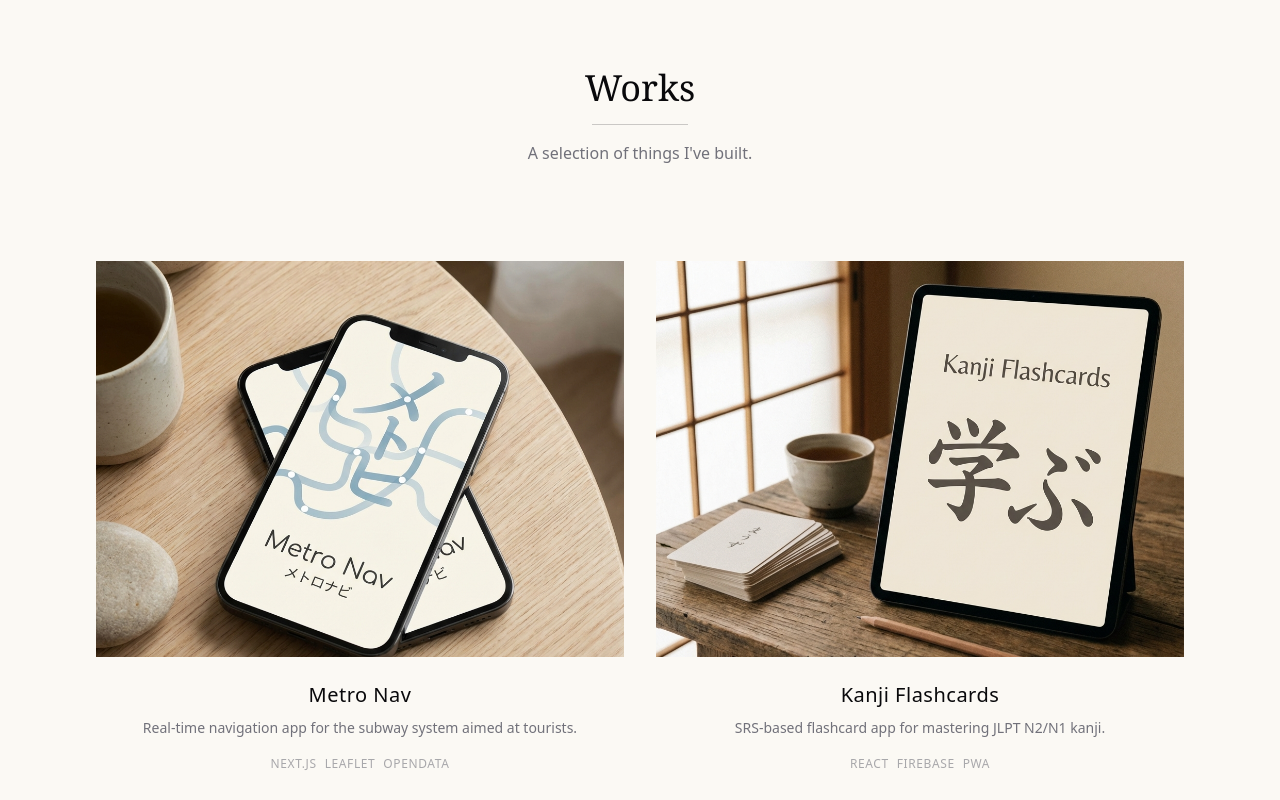
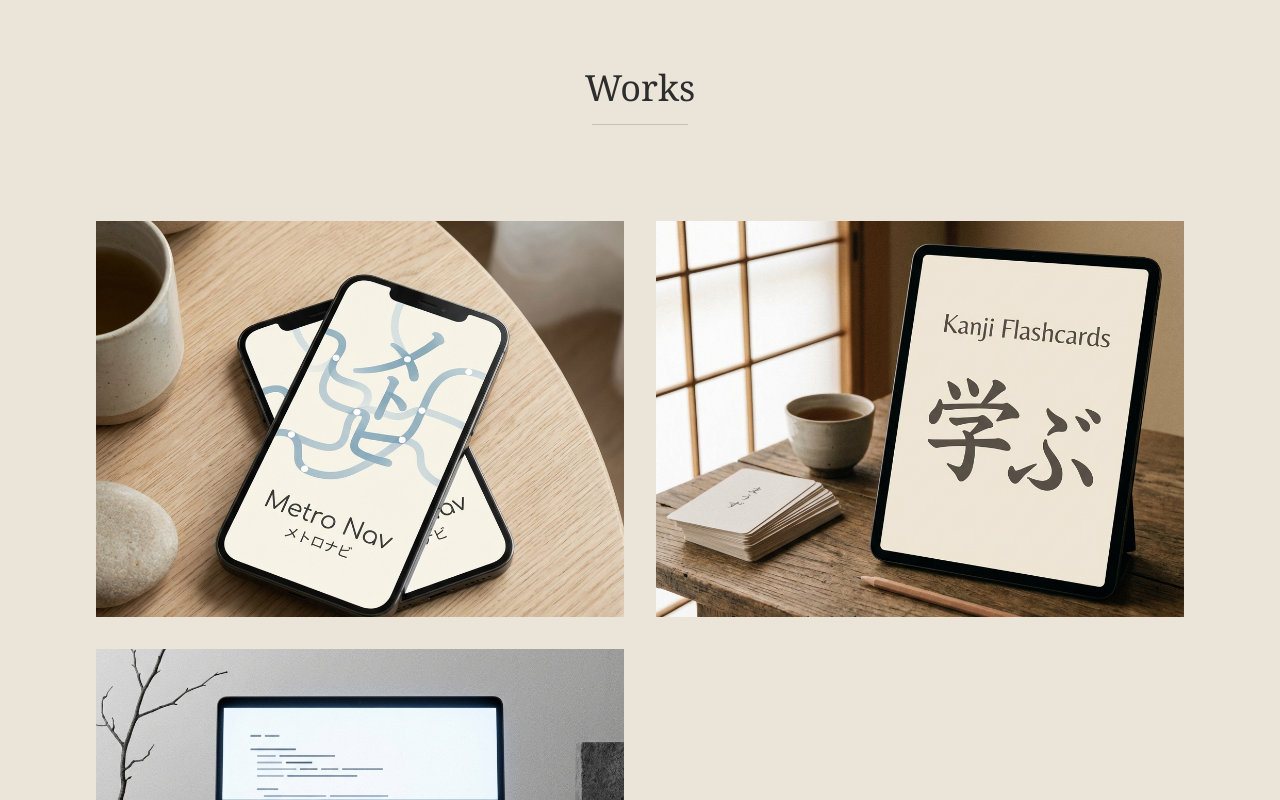
Before and after one commit to sorrow233/wuxu, a Next.js app: page /en in a window 1280 px wide. Shown: the part 860-1660 px from the top of the page. Built offline with nearby package versions, Linux system fonts and the light colour scheme.

Commit message:
style: Refine Works section and unify visual theme (v2.1.5)
- Implement overlay hover effect for Works/Projects cards
- Update 'Works' and 'About' sections to match Hero background (#EAE4D9)
- Adjust typography for a consistent minimalist look
- Bump version to 2.1.5

```diff
--- a/components/sections/about.tsx
+++ b/components/sections/about.tsx
@@ -8,7 +8,7 @@ export function About({ dict, common }: { dict: any, common: any }) {
     const skills = dict.skills;
 
     return (
-        <section className="w-full px-6 py-32 lg:px-24 bg-zinc-50 dark:bg-zinc-950/50">
+        <section className="w-full px-6 py-32 lg:px-24 bg-[#EAE4D9]">
             <div className="mx-auto max-w-6xl">
                 <motion.div
                     initial={{ opacity: 0, y: 20 }}
--- a/components/sections/contact.tsx
+++ b/components/sections/contact.tsx
@@ -9,7 +9,7 @@ export function Contact({ dict, common }: { dict: any, common: any }) {
     if (!dict) return null;
 
     return (
-        <section className="w-full px-6 py-32 lg:px-24 bg-foreground text-background overflow-hidden relative">
+        <section className="w-full px-6 py-32 lg:px-24 bg-[#2D2D2D] text-[#EAE4D9] overflow-hidden relative">
 
             <div className="mx-auto max-w-4xl text-center relative z-10 flex flex-col items-center">
                 <motion.div
--- a/components/sections/projects.tsx
+++ b/components/sections/projects.tsx
@@ -2,16 +2,13 @@
 /* eslint-disable @typescript-eslint/no-explicit-any */
 
 import { motion } from "framer-motion"
-import { Card, CardContent, CardDescription, CardFooter, CardHeader, CardTitle } from "@/components/ui/card"
-import { Button } from "@/components/ui/button"
-import { Github, ExternalLink, ArrowUpRight } from "lucide-react"
 
 export function Projects({ dict, common }: { dict: any, common: any }) {
     if (!dict) return null;
     const projects = dict.list;
 
     return (
-        <section className="w-full px-6 py-32 lg:px-24 bg-[#fbf9f4]">
+        <section className="w-full px-6 py-32 lg:px-24 bg-[#EAE4D9]">
             <div className="mx-auto max-w-7xl">
                 {/* Section Header */}
                 <motion.div
@@ -21,15 +18,12 @@ export function Projects({ dict, common }: { dict: any, common: any }) {
                     transition={{ duration: 0.6 }}
                     className="flex flex-col items-center justify-center mb-24"
                 >
-                    <h2 className="text-4xl font-serif text-foreground mb-4">Works</h2>
-                    <div className="h-px w-24 bg-foreground/20"></div>
-                    <p className="mt-4 text-muted-foreground font-light text-center max-w-lg">
-                        {dict.description}
-                    </p>
+                    <h2 className="text-4xl font-serif text-[#2D2D2D] mb-4">Works</h2>
+                    <div className="h-px w-24 bg-[#2D2D2D]/20"></div>
                 </motion.div>
 
                 {/* Projects Grid */}
-                <div className="grid gap-x-8 gap-y-16 sm:grid-cols-2">
+                <div className="grid gap-x-8 gap-y-8 sm:grid-cols-2">
                     {projects.map((project: any, index: number) => (
                         <motion.div
                             key={project.title}
@@ -37,43 +31,26 @@ export function Projects({ dict, common }: { dict: any, common: any }) {
                             whileInView={{ opacity: 1, y: 0 }}
                             viewport={{ once: true }}
                             transition={{ duration: 0.5, delay: index * 0.1 }}
-                            className="group cursor-pointer"
+                            className="group relative cursor-pointer block"
                         >
-                            <div className="relative overflow-hidden mb-6">
-                                <a href={project.links.demo || "#"} target="_blank" rel="noopener noreferrer" className="block">
-                                    <div className="aspect-[4/3] overflow-hidden bg-secondary/20">
-                                        <img
-                                            src={project.image}
-                                            alt={project.title}
-                                            className="h-full w-full object-cover transition-transform duration-700 ease-out group-hover:scale-105"
-                                        />
-                                    </div>
-                                </a>
-                            </div>
+                            <a href={project.links.demo || "#"} target="_blank" rel="noopener noreferrer" className="block relative aspect-[4/3] overflow-hidden">
+                                {/* Image */}
+                                <img
+                                    src={project.image}
+                                    alt={project.title}
+                                    className="h-full w-full object-cover transition-transform duration-700 ease-out group-hover:scale-105"
+                                />
 
-                            <div className="flex flex-col items-center text-center">
-                                <h3 className="text-xl font-medium tracking-wide text-foreground mb-2">
-                                    {project.title}
-                                </h3>
-                                <p className="text-sm text-muted-foreground font-light leading-relaxed max-w-md mb-4">
-                                    {project.description}
-                                </p>
-                                <div className="flex flex-wrap gap-2 justify-center mb-4">
-                                    {project.tags.map((tag: string) => (
-                                        <span key={tag} className="text-xs text-muted-foreground/60 uppercase tracking-wider">
-                                            {tag}
-                                        </span>
-                                    ))}
+                                {/* Overlay */}
+                                <div className="absolute inset-0 bg-[#2D2D2D]/40 opacity-0 group-hover:opacity-100 transition-opacity duration-300 flex flex-col items-center justify-center text-center p-6 backdrop-blur-[2px]">
+                                    <h3 className="text-2xl font-serif text-[#FBF9F4] mb-2 translate-y-4 group-hover:translate-y-0 transition-transform duration-500 delay-75">
+                                        {project.title}
+                                    </h3>
+                                    <p className="text-sm font-sans tracking-widest uppercase text-[#FBF9F4]/80 translate-y-4 group-hover:translate-y-0 transition-transform duration-500 delay-100">
+                                        {project.tags[0]} / {common.demo}
+                                    </p>
                                 </div>
-                                <div className="flex gap-4 opacity-0 transform translate-y-2 transition-all duration-300 group-hover:opacity-100 group-hover:translate-y-0">
-                                    <a href={project.links.github} className="text-xs font-medium text-foreground hover:text-primary/70 transition-colors uppercase tracking-widest border-b border-transparent hover:border-foreground">
-                                        {common.code}
-                                    </a>
-                                    <a href={project.links.demo} className="text-xs font-medium text-foreground hover:text-primary/70 transition-colors uppercase tracking-widest border-b border-transparent hover:border-foreground">
-                                        {common.demo}
-                                    </a>
-                                </div>
-                            </div>
+                            </a>
                         </motion.div>
                     ))}
                 </div>
--- a/package.json
+++ b/package.json
@@ -1,6 +1,6 @@
 {
   "name": "wuxu",
-  "version": "2.1.4",
+  "version": "2.1.5",
   "private": true,
   "scripts": {
     "dev": "next dev",
```
